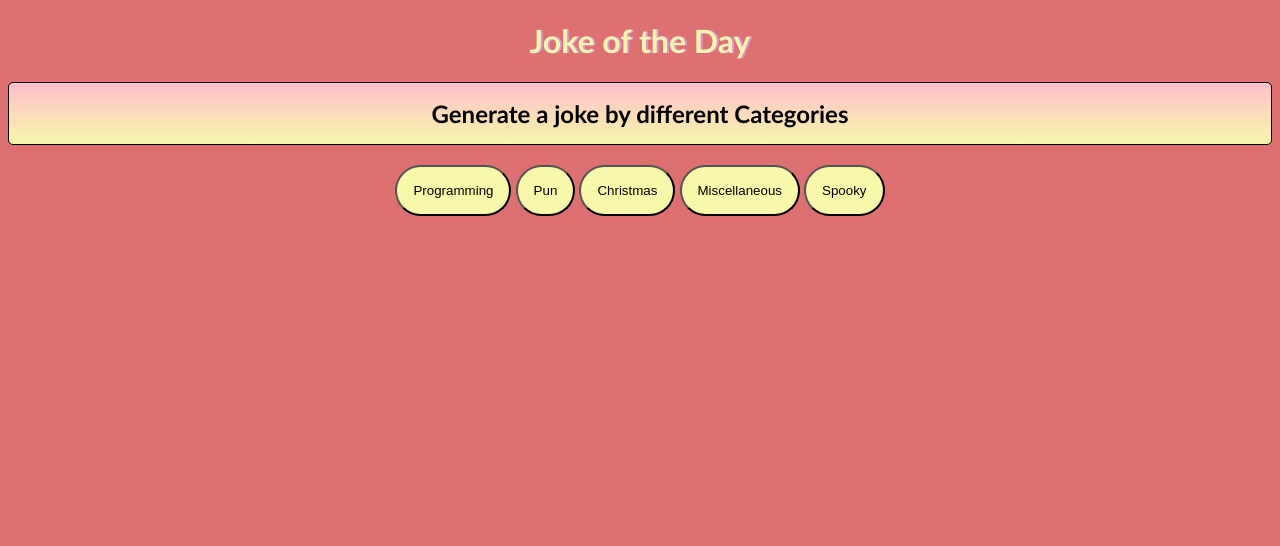
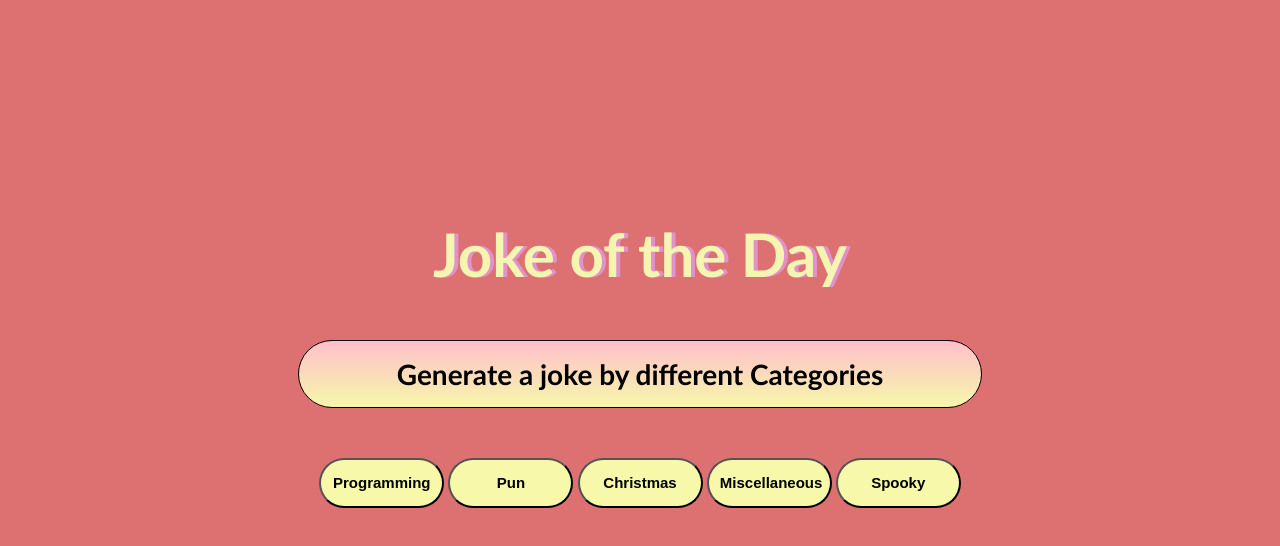
Before and after one commit to SANJANA2312/cprg-218-jokesapi-assignment4, a plain HTML site: page index.html in a window 1280 px wide. Drawn offline with Linux system fonts and the light colour scheme; no server answers.

Commit message:
some css added
pink and yellow color tone css with shadow to the heading

```diff
--- a/jokes.css
+++ b/jokes.css
@@ -1,5 +1,5 @@
 body {
-
+    margin: 17%;
     text-align: center;
     background-color: rgb(221, 112, 112);
     font-family:'Trebuchet MS', 'Lucida Sans Unicode', 'Lucida Grande', 'Lucida Sans', Arial, sans-serif;
@@ -9,23 +9,30 @@ header {
 
 
     color: rgb(245, 245, 178);
-    text-shadow: 2px 0 0 rgb(226, 146, 202);
+    text-shadow: 4px 0 0 rgb(226, 146, 202);
 
-
-
+    font-size: 30px;
 }
 h2{
     background-image: linear-gradient(pink, rgb(246, 246, 170));
     padding: 1rem;
-    border-radius: 5px 5px 5px 5px;
+    border-radius: 58px 58px 58px 58px;
     border: 1px solid black;
-
+    font-size: 28px;
+    margin: 50px auto;
+    max-width: 650px;
 }
 p {
     color: rgb(226, 211, 213);
+    font-size: 19px;
+
 }
 button {
    background-color: rgb(248, 248, 170);
-   padding: 1rem;
+   padding: 0.7rem;
+   font-weight: bold;
    border-radius: 28px 28px 28px 28px;
+   font-size: 15px;
+   height: 50px;
+   width: 125px;
 }
```
